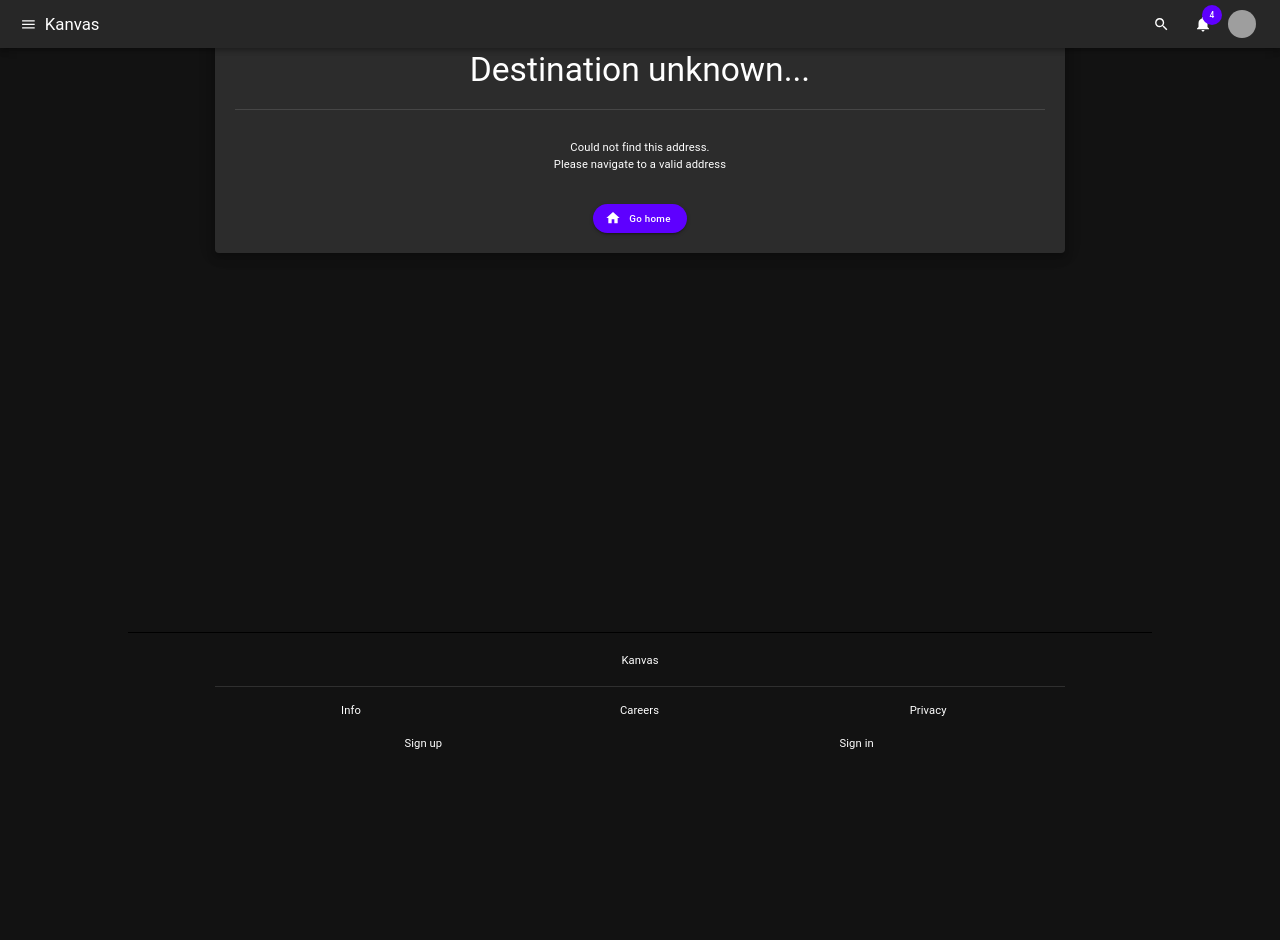
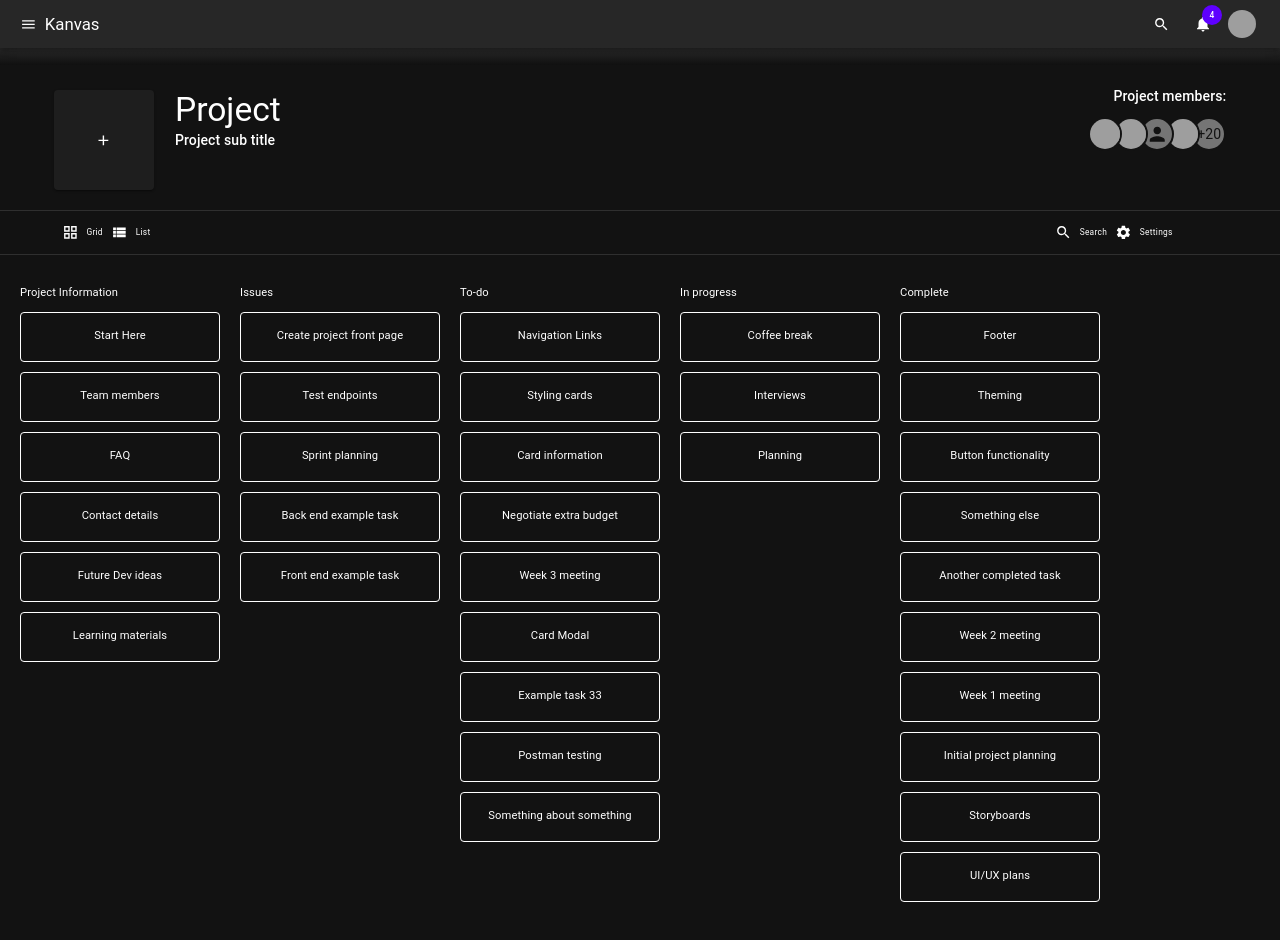
Before and after one commit to Magikarppi/kanvas, a React (Create React App) app in the folder front/: page /project/1 in a window 1280 px wide. Shown: the top 940 px of the page. Before the commit the page ends 813 px from the top, so only its background shows below. Built offline with nearby package versions, Linux system fonts and the light colour scheme; grey boxes are pictures that could not be loaded.

Commit message:
initial project page header and toolbar

```diff
--- a/front/src/App.css
+++ b/front/src/App.css
@@ -8,6 +8,7 @@ a {
 
 /* Home Page */
 .navBarContainer {
+    height: 65px;
     background: linear-gradient(180deg,
             rgba(200, 200, 200, 0.5) 0%,
             rgba(0, 0, 0, 0.1) 100%);
--- a/front/src/App.tsx
+++ b/front/src/App.tsx
@@ -37,7 +37,7 @@ const App = () => {
                         element={<ForgotPasswordPage />}
                     />
 
-                    <Route path="/project" element={<ProjectPage />} />
+                    <Route path="/project/:id" element={<ProjectPage />} />
 
                     <Route path="/projects" element={<AllProjectsPage />} />
 
@@ -45,7 +45,7 @@ const App = () => {
 
                     <Route path="*" element={<UnknownUrl />} />
                 </Routes>
-                <Footer />
+                {!user && <Footer />}
             </MainContainer>
         </div>
     );
--- a/front/src/components/Icons/Icons.tsx
+++ b/front/src/components/Icons/Icons.tsx
@@ -10,10 +10,10 @@ import CloseIcon from "@mui/icons-material/Close";
 import DeleteIcon from "@mui/icons-material/Delete";
 import EditIcon from "@mui/icons-material/Edit";
 import EmailIcon from "@mui/icons-material/Email";
+import GridViewIcon from "@mui/icons-material/GridView";
 import Groups2Icon from "@mui/icons-material/Groups2";
 import HomeIcon from "@mui/icons-material/Home";
 import InfoIcon from "@mui/icons-material/Info";
-import ListIcon from "@mui/icons-material/List";
 import KeyIcon from "@mui/icons-material/Key";
 import LogoutIcon from "@mui/icons-material/Logout";
 import MenuIcon from "@mui/icons-material/Menu";
@@ -21,10 +21,12 @@ import NotificationsIcon from "@mui/icons-material/Notifications";
 import PersonOutlineIcon from "@mui/icons-material/PersonOutline";
 import PlayCircleIcon from "@mui/icons-material/PlayCircle";
 import Search from "@mui/icons-material/Search";
+import SettingsIcon from "@mui/icons-material/Settings";
 import ShareIcon from "@mui/icons-material/Share";
 import SpaceDashboardIcon from "@mui/icons-material/SpaceDashboard";
 import ThumbDownOffAltIcon from "@mui/icons-material/ThumbDownOffAlt";
 import ThumbUpOffAltIcon from "@mui/icons-material/ThumbUpOffAlt";
+import ViewListIcon from "@mui/icons-material/ViewList";
 import VisibilityIcon from "@mui/icons-material/Visibility";
 import VisibilityOffIcon from "@mui/icons-material/VisibilityOff";
 
@@ -99,6 +101,13 @@ const Icons = {
             style={{ color: props.iconColor, fontSize: props.size }}
         />
     )),
+    Grid: forwardRef<SVGSVGElement, IconProps>((props, ref) => (
+        <GridViewIcon
+            {...props}
+            ref={ref}
+            style={{ color: props.iconColor, fontSize: props.size }}
+        />
+    )),
     Home: forwardRef<SVGSVGElement, IconProps>((props, ref) => (
         <HomeIcon
             {...props}
@@ -128,7 +137,7 @@ const Icons = {
         />
     )),
     List: forwardRef<SVGSVGElement, IconProps>((props, ref) => (
-        <ListIcon
+        <ViewListIcon
             {...props}
             ref={ref}
             style={{ color: props.iconColor, fontSize: props.size }}
@@ -171,6 +180,13 @@ const Icons = {
     )),
     Search: forwardRef<SVGSVGElement, IconProps>((props, ref) => (
         <Search
+            {...props}
+            ref={ref}
+            style={{ color: props.iconColor, fontSize: props.size }}
+        />
+    )),
+    Settings: forwardRef<SVGSVGElement, IconProps>((props, ref) => (
+        <SettingsIcon
             {...props}
             ref={ref}
             style={{ color: props.iconColor, fontSize: props.size }}
--- /dev/null
+++ b/front/src/components/Project/ProjectHeader/ProjectHeader.tsx
@@ -0,0 +1,25 @@
+import { Grid } from "@mui/material";
+
+import ProjectTitle from "./ProjectTitle";
+import ProjectMembers from "./ProjectMembers";
+
+const ProjectHeader = () => {
+    return (
+        <div style={{ marginTop: "20px" }}>
+            <Grid container spacing={1}>
+                <Grid item xs={0.5} />
+                <Grid item xs={11} sm={5.5}>
+                    <ProjectTitle />
+                </Grid>
+                <Grid item xs={0.5} display={{ xs: "visible", sm: "none" }} />
+                <Grid item xs={0.5} display={{ xs: "visible", sm: "none" }} />
+                <Grid item xs={11} sm={5.5}>
+                    <ProjectMembers />
+                </Grid>
+                <Grid item xs={0.5} />
+            </Grid>
+        </div>
+    );
+};
+
+export default ProjectHeader;
--- /dev/null
+++ b/front/src/components/Project/ProjectHeader/ProjectMembers.tsx
@@ -0,0 +1,46 @@
+import { Avatar, AvatarGroup, Tooltip, Typography } from "@mui/material";
+
+const ProjectMembers = () => {
+    return (
+        <div>
+            <Typography variant="h6" align="right">
+                Project members:
+            </Typography>
+
+            <AvatarGroup
+                sx={{
+                    "& .MuiAvatar-root": {
+                        width: 30,
+                        height: 30,
+                    },
+                    marginTop: "10px",
+                }}
+                total={24}
+            >
+                <Tooltip title="Danny D" arrow>
+                    <Avatar
+                        alt="Remy Sharp"
+                        src="https://encrypted-tbn0.gstatic.com/images?q=tbn:ANd9GcSdNg8cvJV8ligXGQRhfkVn6-8JmCRo4rwccQ&usqp=CAU"
+                    />
+                </Tooltip>
+                <Tooltip title="Dani B" arrow>
+                    <Avatar
+                        alt="Travis Howard"
+                        src="https://media.cnn.com/api/v1/images/stellar/prod/230117174717-sister-andre-lucile-randon-file-021021.jpg?c=original"
+                    />
+                </Tooltip>
+                <Tooltip title="Agnes W" arrow>
+                    <Avatar alt="Agnes Walker" src="" />
+                </Tooltip>
+                <Tooltip title="Trevor H" arrow>
+                    <Avatar
+                        alt="Trevor Henderson"
+                        src="/static/images/avatar/5.jpg"
+                    />
+                </Tooltip>
+            </AvatarGroup>
+        </div>
+    );
+};
+
+export default ProjectMembers;
--- /dev/null
+++ b/front/src/components/Project/ProjectHeader/ProjectTitle.tsx
@@ -0,0 +1,93 @@
+import { useState, ChangeEvent } from "react";
+import {
+    Box,
+    Card,
+    CardActionArea,
+    CardMedia,
+    Grid,
+    IconButton,
+    Tooltip,
+    Typography,
+} from "@mui/material";
+
+import Icons from "../../Icons/Icons";
+
+const ProjectTitle = () => {
+    const [image, setImage] = useState<string | ArrayBuffer | null>("");
+    const [hoveringImage, setHoveringImage] = useState<boolean>(true);
+
+    const handleSetImage = (event: ChangeEvent<HTMLInputElement>) => {
+        const reader = new FileReader();
+        if (event.target.files && event.target.files[0]) {
+            const isJpeg = event.target.files[0].type.slice(-4) === "jpeg";
+            const isPng = event.target.files[0].type.slice(-3) === "png";
+
+            if (isJpeg || isPng) {
+                reader.addEventListener("load", () => {
+                    setImage(reader.result);
+                });
+                reader.readAsDataURL(event.target.files[0]);
+            }
+        }
+    };
+
+    return (
+        <Grid container>
+            <Grid item xs={12} sm={5} md={3} lg={2.5} xl={1.8}>
+                <Card
+                    style={{
+                        height: "100px",
+                        width: "100px",
+                        margin: "5px 20px 0 0",
+                        textAlign: "center",
+                    }}
+                    onMouseEnter={() => setHoveringImage(true)}
+                    onMouseLeave={() => setHoveringImage(false)}
+                >
+                    {hoveringImage ? (
+                        <Tooltip title="Edit image" arrow>
+                            <IconButton style={{ top: "33.6px" }}>
+                                <Icons.Add />
+                                <input
+                                    type="file"
+                                    onChange={handleSetImage}
+                                    style={{
+                                        position: "absolute",
+                                        opacity: 0,
+                                        cursor: "pointer",
+                                    }}
+                                />
+                            </IconButton>
+                        </Tooltip>
+                    ) : (
+                        <CardActionArea>
+                            {typeof image === "string" && image.length > 0 ? (
+                                <CardMedia
+                                    style={{ height: "100px" }}
+                                    image={image}
+                                    component="img"
+                                />
+                            ) : (
+                                <Box />
+                            )}
+                        </CardActionArea>
+                    )}
+                </Card>
+            </Grid>
+            <Grid
+                item
+                xs={12}
+                sm={7}
+                md={9}
+                lg={9.5}
+                xl={10.2}
+                marginTop={{ xs: "20px", sm: "5px" }}
+            >
+                <Typography variant="h3">Project</Typography>
+                <Typography variant="h6">Project sub title</Typography>
+            </Grid>
+        </Grid>
+    );
+};
+
+export default ProjectTitle;
--- /dev/null
+++ b/front/src/components/Project/ProjectToolbar/ProjectSearchBar.tsx
@@ -0,0 +1,38 @@
+import { useState, Dispatch, SetStateAction } from "react";
+import { IconButton, InputAdornment, TextField } from "@mui/material";
+
+import Icons from "../../Icons/Icons";
+
+interface ISearchBar {
+    setActiveSearch: Dispatch<SetStateAction<boolean>>;
+}
+
+const ProjectSearchBar = ({ setActiveSearch }: ISearchBar) => {
+    const [searchQuery, setSearchQuery] = useState<string>("");
+
+    return (
+        <>
+            <TextField
+                variant="outlined"
+                size="small"
+                onChange={({ target }) => setSearchQuery(target.value)}
+                InputProps={{
+                    startAdornment: (
+                        <InputAdornment position="start">
+                            <Icons.Search />
+                        </InputAdornment>
+                    ),
+                    endAdornment: (
+                        <InputAdornment position="end">
+                            <IconButton onClick={() => setActiveSearch(false)}>
+                                <Icons.Close />
+                            </IconButton>
+                        </InputAdornment>
+                    ),
+                }}
+            />
+        </>
+    );
+};
+
+export default ProjectSearchBar;
--- /dev/null
+++ b/front/src/components/Project/ProjectToolbar/ProjectToolbar.tsx
@@ -0,0 +1,46 @@
+import { useState } from "react";
+import { Grid, IconButton, Typography } from "@mui/material";
+
+import ProjectSearchBar from "./ProjectSearchBar";
+import Icons from "../../Icons/Icons";
+
+const ProjectToolbar = () => {
+    const [activeSearch, setActiveSearch] = useState<boolean>(false);
+
+    return (
+        <Grid container spacing={1} style={{ padding: "5px 0 5px 0" }}>
+            <Grid item xs={0.5} />
+            <Grid item xs={3}>
+                <IconButton>
+                    <Icons.Grid />
+                </IconButton>
+                <Typography variant="caption">Grid</Typography>
+                <IconButton>
+                    <Icons.List />
+                </IconButton>
+                <Typography variant="caption">List</Typography>
+            </Grid>
+            <Grid item xs={7.5} style={{ textAlign: "right" }}>
+                {activeSearch ? (
+                    <ProjectSearchBar setActiveSearch={setActiveSearch} />
+                ) : (
+                    <>
+                        <IconButton
+                            onClick={() => setActiveSearch(!activeSearch)}
+                        >
+                            <Icons.Search />
+                        </IconButton>
+                        <Typography variant="caption">Search</Typography>
+                    </>
+                )}
+                <IconButton>
+                    <Icons.Settings />
+                </IconButton>
+                <Typography variant="caption">Settings</Typography>
+            </Grid>
+            <Grid item xs={0.5} />
+        </Grid>
+    );
+};
+
+export default ProjectToolbar;
--- a/front/src/pages/NonLogin/HomePage/HomePage.tsx
+++ b/front/src/pages/NonLogin/HomePage/HomePage.tsx
@@ -10,7 +10,12 @@ const HomePage = () => {
 
     return (
         <div>
-            <Grid container spacing={1} className="homeContainer1">
+            <Grid
+                container
+                spacing={1}
+                className="homeContainer1"
+                sx={{ marginTop: "-20px" }}
+            >
                 <Grid item xs={1} />
                 <Grid item xs={10}>
                     <div className="homePageCard1">
--- a/front/src/pages/ProjectPage/ProjectPage.tsx
+++ b/front/src/pages/ProjectPage/ProjectPage.tsx
@@ -1,4 +1,6 @@
-import React from "react";
+import { Divider } from "@mui/material";
+import ProjectHeader from "../../components/Project/ProjectHeader/ProjectHeader";
+import ProjectToolbar from "../../components/Project/ProjectToolbar/ProjectToolbar";
 import DragNDropProvider from "../../components/Kanban/DragNDropProvider";
 import Board from "../../components/Kanban/Board/Board";
 
@@ -7,6 +9,10 @@ import data from "../../utils/DNDDummyData";
 const ProjectPage = () => {
     return (
         <div>
+            <ProjectHeader />
+            <Divider style={{ marginTop: "20px" }} />
+            <ProjectToolbar />
+            <Divider style={{ marginBottom: "20px" }} />
             <DragNDropProvider data={data.columns}>
                 <Board />
             </DragNDropProvider>
```
